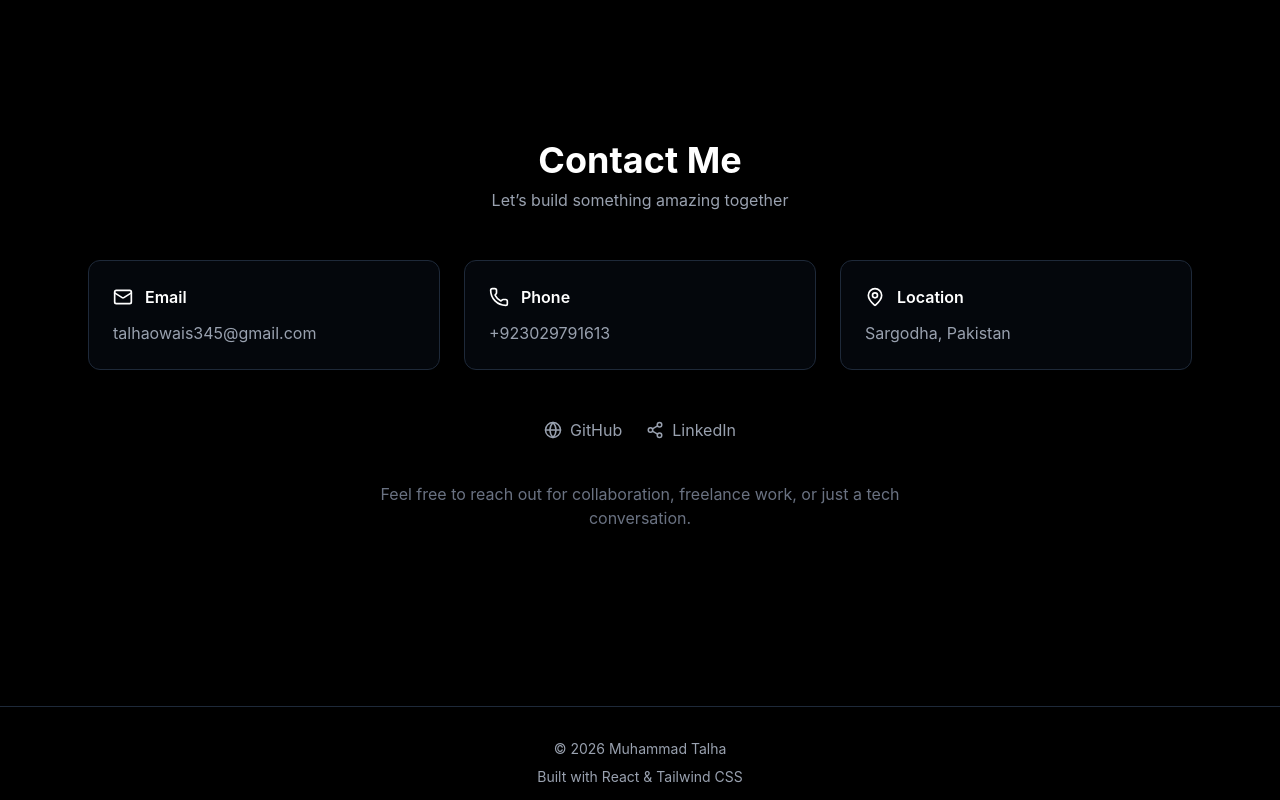
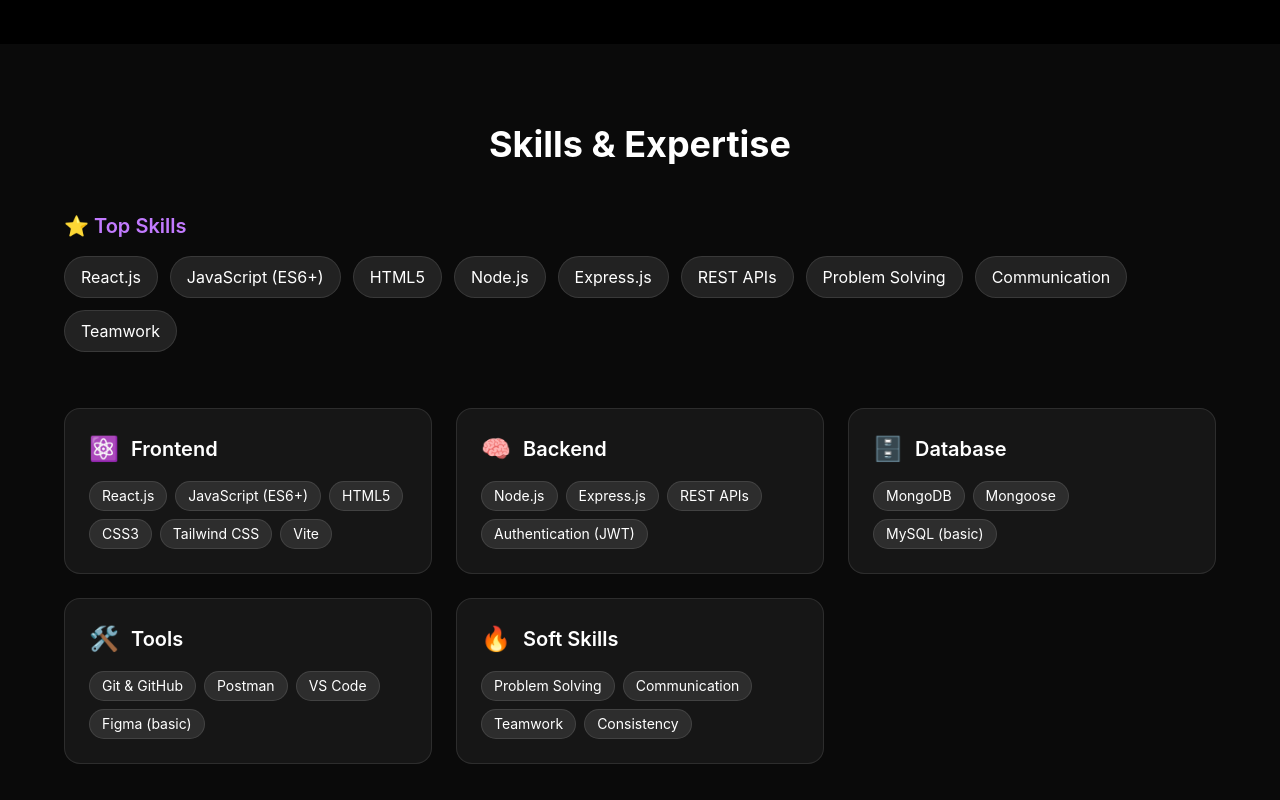
Before and after one commit to Talhaowais/Portfolio-Website, a React (Vite) app in the folder my-website/: page / in a window 1280 px wide. Shown: the part 820-1620 px from the top of the page. Built offline with nearby package versions, Linux system fonts and the light colour scheme.

Commit message:
working on skills

```diff
--- a/my-website/src/App.jsx
+++ b/my-website/src/App.jsx
@@ -1,6 +1,7 @@
 import Navbar from "./components/layout/Navbar";
 import Footer from "./components/layout/Footer";
 import Hero from "./sections/Hero";
+import Skills from "./sections/Skills";
 import Contact from "./sections/Contact";
 
 export default function App() {
@@ -10,6 +11,7 @@ export default function App() {
 
       <main className="pt-16">
         <Hero />
+        <Skills />
         <Contact />
       </main>
 
--- a/my-website/src/data/skills.js
+++ b/my-website/src/data/skills.js
@@ -0,0 +1,58 @@
+export const skillsData = [
+  {
+    category: "Frontend",
+    icon: "⚛️",
+    top: true,
+    skills: [
+      "React.js",
+      "JavaScript (ES6+)",
+      "HTML5",
+      "CSS3",
+      "Tailwind CSS",
+      "Vite"
+    ],
+  },
+  {
+    category: "Backend",
+    icon: "🧠",
+    top: true,
+    skills: [
+      "Node.js",
+      "Express.js",
+      "REST APIs",
+      "Authentication (JWT)",
+    ],
+  },
+  {
+    category: "Database",
+    icon: "🗄️",
+    top: false,
+    skills: [
+      "MongoDB",
+      "Mongoose",
+      "MySQL (basic)"
+    ],
+  },
+  {
+    category: "Tools",
+    icon: "🛠️",
+    top: false,
+    skills: [
+      "Git & GitHub",
+      "Postman",
+      "VS Code",
+      "Figma (basic)"
+    ],
+  },
+  {
+    category: "Soft Skills",
+    icon: "🔥",
+    top: true,
+    skills: [
+      "Problem Solving",
+      "Communication",
+      "Teamwork",
+      "Consistency"
+    ],
+  },
+];
--- a/my-website/src/sections/Skills.jsx
+++ b/my-website/src/sections/Skills.jsx
@@ -1,33 +1,106 @@
-import Container from "../components/ui/Container";
-import SectionTitle from "../components/ui/SectionTitle";
-import Card from "../components/ui/Card";
-import { skills } from "../data/skills";
+import React from "react";
+import { motion } from "framer-motion";
+import { skillsData } from "../data/skills";
 
-export default function Skills() {
+const container = {
+  hidden: {},
+  show: {
+    transition: {
+      staggerChildren: 0.12,
+    },
+  },
+};
+
+const item = {
+  hidden: { opacity: 0, y: 20, scale: 0.9 },
+  show: { opacity: 1, y: 0, scale: 1 },
+};
+
+const Skills = () => {
+  const topSkills = skillsData.filter((cat) => cat.top);
+
   return (
-    <section className="py-20">
-      <Container>
-        <SectionTitle
-          title="Skills"
-          subtitle="Technologies I work with"
-        />
+    <section className="py-20 px-6 bg-[#0a0a0a] text-white">
+      <div className="max-w-6xl mx-auto">
 
-        <div className="grid md:grid-cols-4 gap-6">
-          {Object.entries(skills).map(([category, items]) => (
-            <Card key={category}>
-              <h3 className="font-bold mb-3 capitalize">
-                {category}
-              </h3>
+        {/* Heading */}
+        <motion.h2
+          initial={{ opacity: 0, y: -20 }}
+          whileInView={{ opacity: 1, y: 0 }}
+          className="text-4xl font-bold text-center mb-12"
+        >
+          Skills & Expertise
+        </motion.h2>
 
-              <ul className="space-y-1 text-gray-300">
-                {items.map((skill) => (
-                  <li key={skill}>{skill}</li>
+        {/* ⭐ Top Skills Highlight */}
+        <div className="mb-14">
+          <h3 className="text-xl font-semibold mb-4 text-purple-400">
+            ⭐ Top Skills
+          </h3>
+
+          <div className="flex flex-wrap gap-3">
+            {topSkills.map((cat) =>
+              cat.skills.slice(0, 3).map((skill, i) => (
+                <span
+                  key={i}
+                  className="px-4 py-2 rounded-full bg-white/10 border border-white/10
+                  hover:shadow-[0_0_15px_rgba(168,85,247,0.6)]
+                  transition-all duration-300"
+                >
+                  {skill}
+                </span>
+              ))
+            )}
+          </div>
+        </div>
+
+        {/* Categories */}
+        <motion.div
+          variants={container}
+          initial="hidden"
+          whileInView="show"
+          className="grid md:grid-cols-2 lg:grid-cols-3 gap-6"
+        >
+          {skillsData.map((category, idx) => (
+            <motion.div
+              key={idx}
+              variants={item}
+              className="p-6 rounded-2xl bg-white/5 border border-white/10
+              hover:border-purple-500/40 hover:shadow-[0_0_25px_rgba(168,85,247,0.25)]
+              transition-all duration-300 relative overflow-hidden group"
+            >
+              {/* Glow effect */}
+              <div className="absolute inset-0 opacity-0 group-hover:opacity-100
+              bg-gradient-to-r from-purple-500/10 to-pink-500/10 transition-all duration-500" />
+
+              {/* Header */}
+              <div className="flex items-center gap-3 mb-4 relative z-10">
+                <span className="text-2xl">{category.icon}</span>
+                <h3 className="text-xl font-semibold">{category.category}</h3>
+              </div>
+
+              {/* Skills */}
+              <div className="flex flex-wrap gap-2 relative z-10">
+                {category.skills.map((skill, i) => (
+                  <motion.span
+                    key={i}
+                    variants={item}
+                    className="px-3 py-1 text-sm rounded-full
+                    bg-white/10 border border-white/10
+                    hover:bg-purple-500/20 hover:scale-105
+                    hover:shadow-[0_0_12px_rgba(168,85,247,0.5)]
+                    transition-all duration-300"
+                  >
+                    {skill}
+                  </motion.span>
                 ))}
-              </ul>
-            </Card>
+              </div>
+            </motion.div>
           ))}
-        </div>
-      </Container>
+        </motion.div>
+      </div>
     </section>
   );
-}
+};
+
+export default Skills;
```
